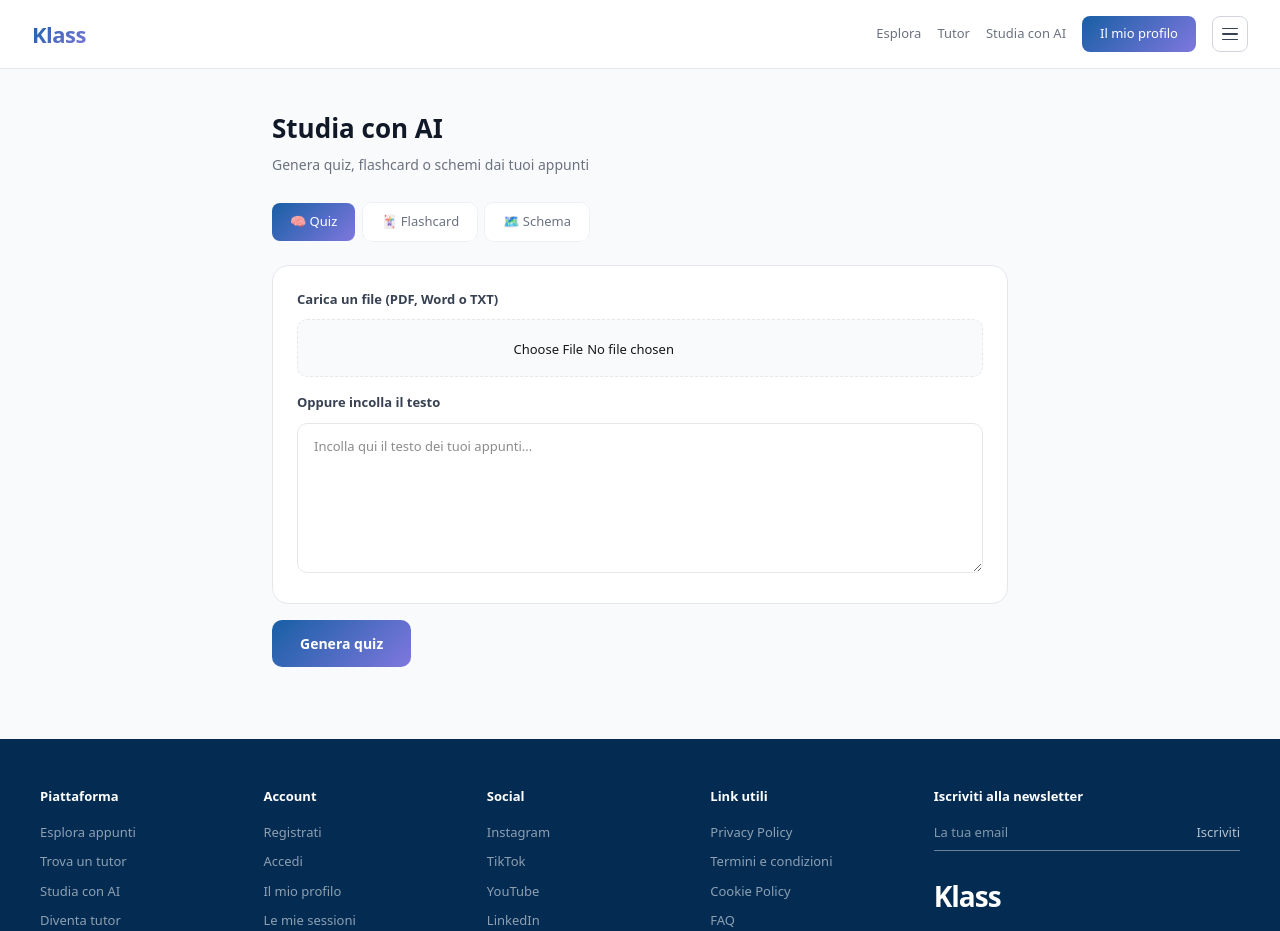
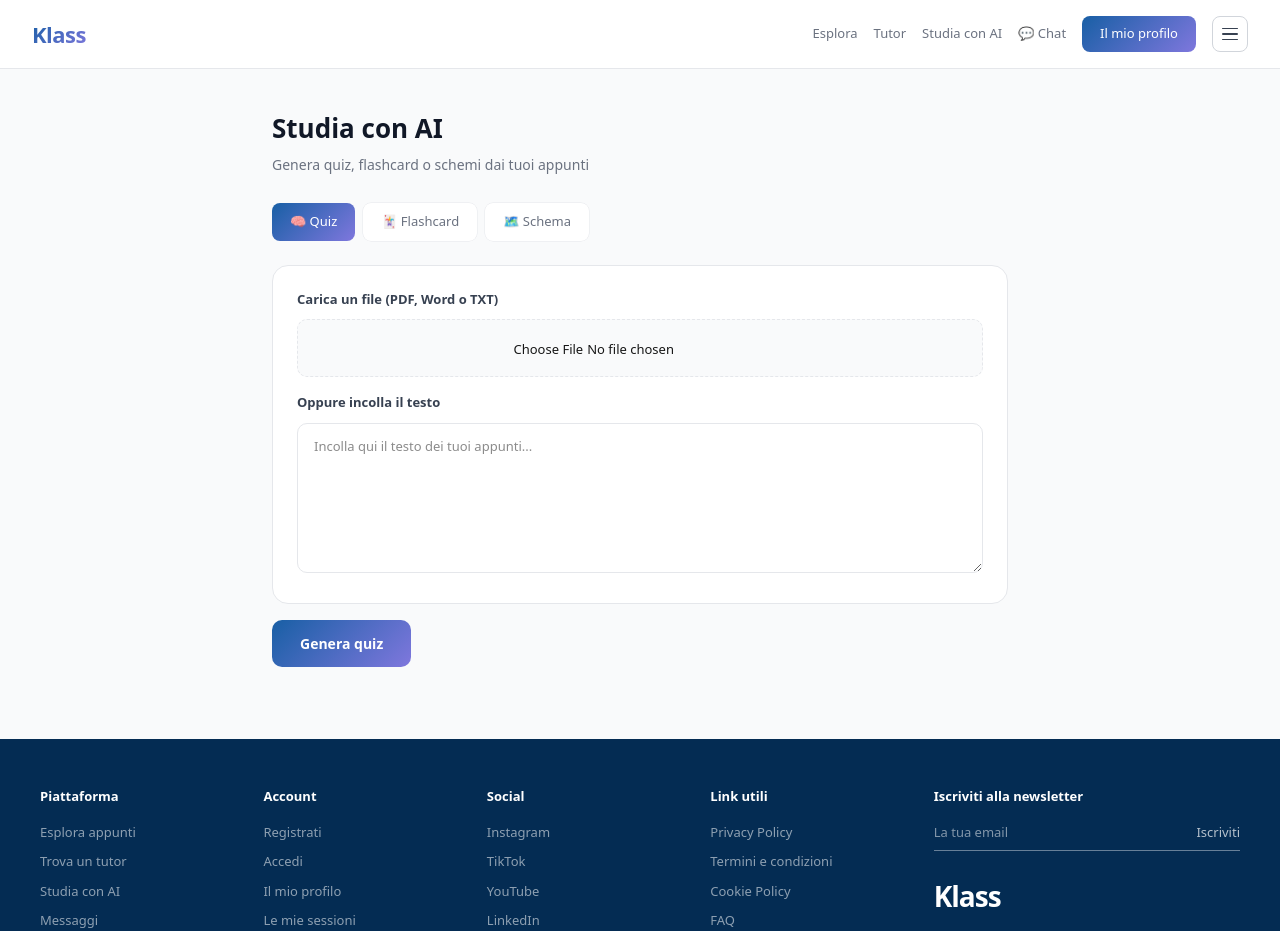
Before and after one commit to StarUpm/studynotes, a Next.js app: page /quiz in a window 1280 px wide. Shown: the top 931 px of the page. Built offline with nearby package versions, Linux system fonts and the light colour scheme.

Commit message:
Update Layout.tsx

```diff
--- a/src/app/components/Layout.tsx
+++ b/src/app/components/Layout.tsx
@@ -29,6 +29,7 @@
                 ['Esplora appunti', '/esplora'],
                 ['Trova un tutor', '/tutor'],
                 ['Studia con AI', '/studia'],
+                ['Messaggi', '/chat'],
                 ['Diventa tutor', '/diventa-tutor'],
                 ['Le mie sessioni', '/sessioni'],
                 ['Il mio profilo', '/profilo-utente'],
@@ -67,6 +68,7 @@
           <Link href="/esplora" style={{ fontSize: 13, color: '#6B7280', textDecoration: 'none' }}>Esplora</Link>
           <Link href="/tutor" style={{ fontSize: 13, color: '#6B7280', textDecoration: 'none' }}>Tutor</Link>
           <Link href="/studia" style={{ fontSize: 13, color: '#6B7280', textDecoration: 'none' }}>Studia con AI</Link>
+          <Link href="/chat" style={{ fontSize: 13, color: '#6B7280', textDecoration: 'none' }}>💬 Chat</Link>
           <Link href="/profilo-utente" style={{ background: 'linear-gradient(135deg, #185FA5, #7F77DD)', color: 'white', border: 'none', padding: '8px 18px', borderRadius: 8, fontSize: 13, textDecoration: 'none', fontWeight: 500 }}>Il mio profilo</Link>
           <button onClick={() => setMenuOpen(true)} style={{ background: 'none', border: '0.5px solid #d1d5db', width: 36, height: 36, borderRadius: 8, cursor: 'pointer', display: 'flex', flexDirection: 'column', alignItems: 'center', justifyContent: 'center', gap: 4 }}>
             <span style={{ display: 'block', width: 16, height: 1.5, background: '#374151', borderRadius: 2 }} />
@@ -83,7 +85,7 @@
       <footer style={{ background: '#042C53', padding: '48px 40px 0', marginTop: 'auto' }}>
         <div style={{ display: 'grid', gridTemplateColumns: '1fr 1fr 1fr 1fr 1.6fr', gap: 32, paddingBottom: 40, borderBottom: '0.5px solid rgba(255,255,255,0.12)' }}>
           {[
-            { title: 'Piattaforma', links: [['Esplora appunti', '/esplora'], ['Trova un tutor', '/tutor'], ['Studia con AI', '/studia'], ['Diventa tutor', '/diventa-tutor'], ['Carica appunti', '/upload']] },
+            { title: 'Piattaforma', links: [['Esplora appunti', '/esplora'], ['Trova un tutor', '/tutor'], ['Studia con AI', '/studia'], ['Messaggi', '/chat'], ['Carica appunti', '/upload']] },
             { title: 'Account', links: [['Registrati', '/register'], ['Accedi', '/login'], ['Il mio profilo', '/profilo-utente'], ['Le mie sessioni', '/sessioni']] },
             { title: 'Social', links: [['Instagram', '#'], ['TikTok', '#'], ['YouTube', '#'], ['LinkedIn', '#']] },
             { title: 'Link utili', links: [['Privacy Policy', '#'], ['Termini e condizioni', '#'], ['Cookie Policy', '#'], ['FAQ', '#'], ['Contattaci', '#']] },
```
